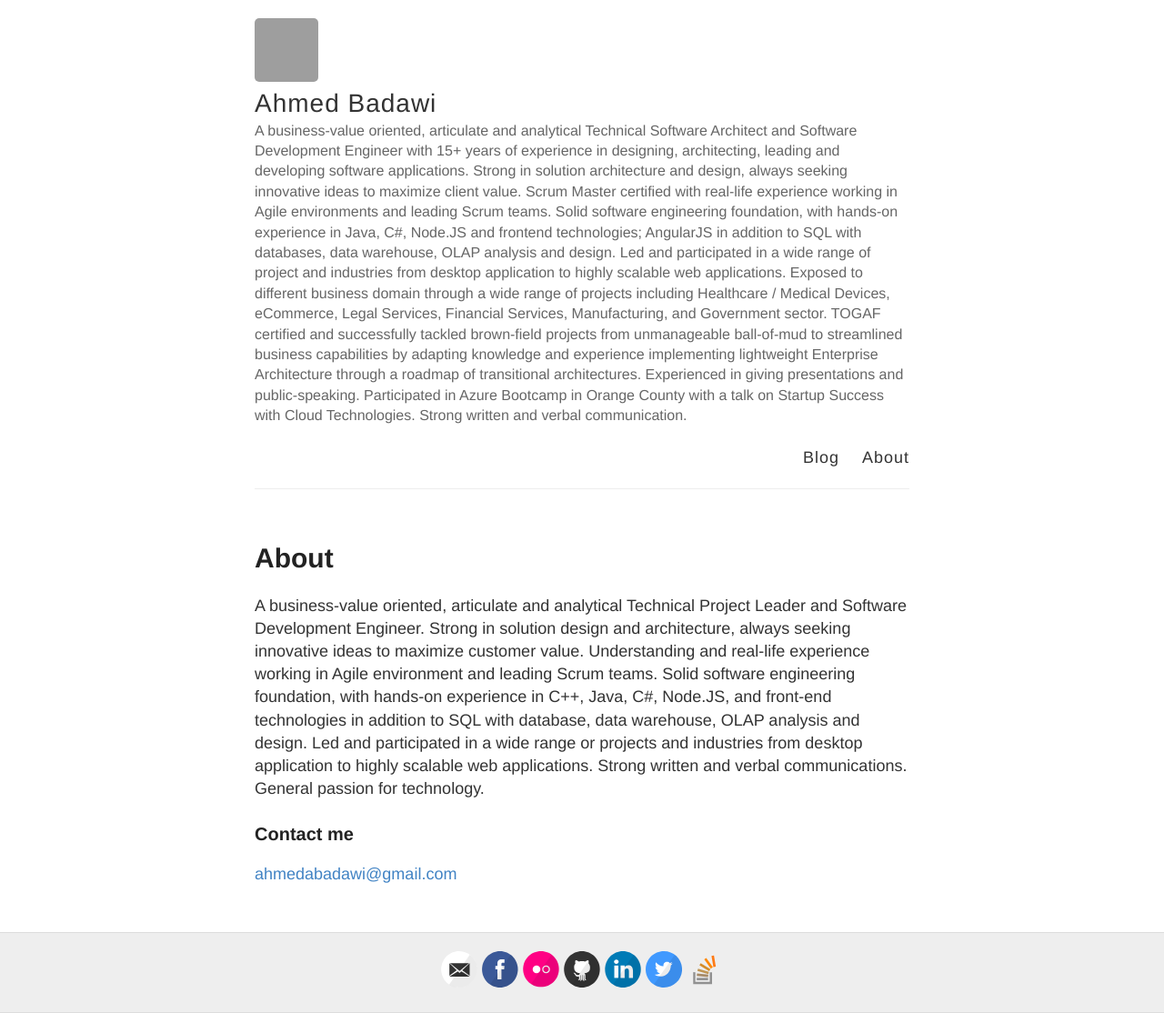
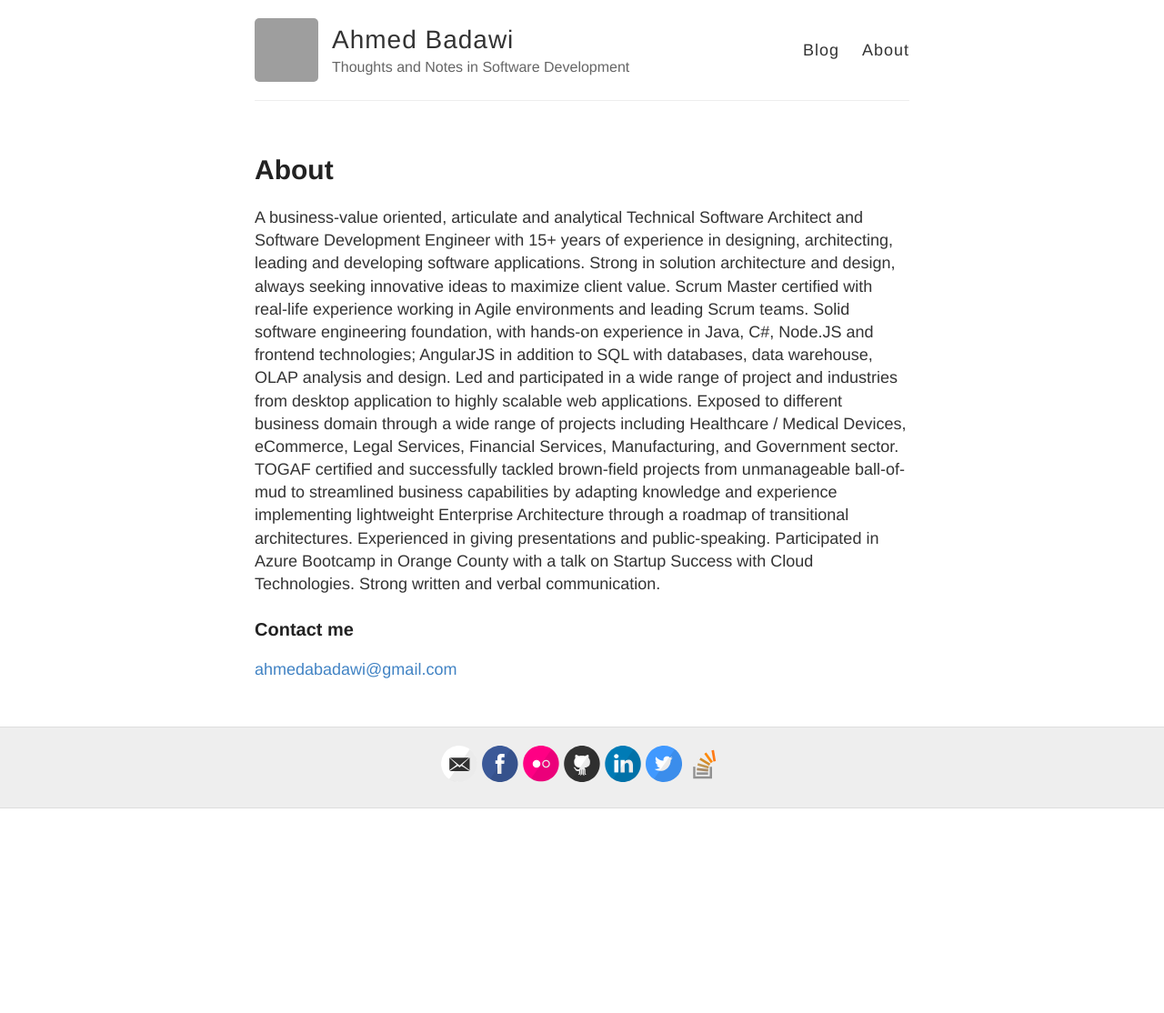
Before and after one commit to ahmedabadawi/ahmedabadawi.github.com, a Jekyll site: the page built from about.md, in a window 1280 px wide. Shown: the whole page at 91% size. Built offline with Jekyll 4.4.1, drawn with Linux system fonts in a browser that asks for light colours; after the commit the page ends 900 px from its top, so only the background shows below that; some of the changed lines change nothing that is shown; grey boxes are pictures that could not be loaded.

Commit message:
Added hacker theme and updated the details in config

```diff
--- a/_config.yml
+++ b/_config.yml
@@ -4,9 +4,14 @@
 
 # Name of your site
 name: Ahmed Badawi
+title: Ahmed Badawi
+reading_time: true
+words_per_minute: 200
+
+theme: jekyll-theme-hacker
 
 # Short bio or description
-description: A business-value oriented, articulate and analytical Technical Software Architect and Software Development Engineer with 15+ years of experience in designing, architecting, leading and developing software applications. Strong in solution architecture and design, always seeking innovative ideas to maximize client value. Scrum Master certified with real-life experience working in Agile environments and leading Scrum teams. Solid software engineering foundation, with hands-on experience in Java, C#, Node.JS and frontend technologies; AngularJS in addition to SQL with databases, data warehouse, OLAP analysis and design. Led and participated in a wide range of project and industries from desktop application to highly scalable web applications. Exposed to different business domain through a wide range of projects including Healthcare / Medical Devices, eCommerce, Legal Services, Financial Services, Manufacturing, and Government sector. TOGAF certified and successfully tackled brown-field projects from unmanageable ball-of-mud to streamlined business capabilities by adapting knowledge and experience implementing lightweight Enterprise Architecture through a roadmap of transitional architectures. Experienced in giving presentations and public-speaking. Participated in Azure Bootcamp in Orange County with a talk on Startup Success with Cloud Technologies. Strong written and verbal communication.
+description: Thoughts and Notes in Software Development
 
 # URL of your avatar or profile pic
 avatar: https://avatars3.githubusercontent.com/u/1433946?s=320
@@ -18,12 +23,12 @@ avatar: https://avatars3.githubusercontent.com/u/1433946?s=320
 # Includes an icon in the footer for each username you enter
 footer-links:
   email: ahmedabadawi@gmail.com
-  facebook: https://www.facebook.com/aabadawi
-  flickr: https://www.flickr.com/photos/ahmedabadawi/
-  github: https://github.com/ahmedabadawi
-  linkedin: https://www.linkedin.com/in/ahmedabadawi/
-  twitter: https://twitter.com/ahmedabadawi
-  stackoverflow: https://stackoverflow.com/users/story/5650786
+  facebook: aabadawi
+  flickr: ahmedabadawi
+  github: ahmedabadawi
+  linkedin: ahmedabadawi
+  twitter: ahmedabadawi
+  stackoverflow: users/story/5650786
 
 # Enter your Disqus shortname
 disqus: disqus_ahmedabadawi
@@ -33,7 +38,7 @@ google_analytics:
 
 # Your website URL
 # Used for Sitemap.xml and your RSS feed
-url: https://ahmedabadawi.github.io
+url: https://ahmedabadawi.github.io/blog
 
 # If you're hosting your site at a Project repository on GitHub pages
 # (http://yourusername.github.io/repository-name)
@@ -65,7 +70,7 @@ sass:
   style: :expanded # You might prefer to minify using :compressed
 
 # Use the following plug-ins
-gems:
+plugins:
   - jekyll-sitemap # Create a sitemap using the official Jekyll sitemap gem
   - jekyll-feed # Create an Atom feed using the official Jekyll feed gem
 
--- a/about.md
+++ b/about.md
@@ -3,20 +3,7 @@ layout: page
 title: About
 permalink: /about/
 ---
-A business-value oriented, articulate and analytical Technical Project Leader
-and Software
-Development Engineer. Strong in solution design and architecture, always seeking
-innovative ideas to maximize customer value. Understanding and real-life
-experience
-working in Agile environment and leading Scrum teams. Solid software engineering
-foundation, with hands-on experience in C++, Java, C#, Node.JS, and front-end
-technologies in addition to SQL with database, data warehouse, OLAP analysis and
-design.
-Led and participated in a wide range or projects and industries from desktop
-application to
-highly scalable web applications. Strong written and verbal communications.
-General
-passion for technology.
+A business-value oriented, articulate and analytical Technical Software Architect and Software Development Engineer with 15+ years of experience in designing, architecting, leading and developing software applications. Strong in solution architecture and design, always seeking innovative ideas to maximize client value. Scrum Master certified with real-life experience working in Agile environments and leading Scrum teams. Solid software engineering foundation, with hands-on experience in Java, C#, Node.JS and frontend technologies; AngularJS in addition to SQL with databases, data warehouse, OLAP analysis and design. Led and participated in a wide range of project and industries from desktop application to highly scalable web applications. Exposed to different business domain through a wide range of projects including Healthcare / Medical Devices, eCommerce, Legal Services, Financial Services, Manufacturing, and Government sector. TOGAF certified and successfully tackled brown-field projects from unmanageable ball-of-mud to streamlined business capabilities by adapting knowledge and experience implementing lightweight Enterprise Architecture through a roadmap of transitional architectures. Experienced in giving presentations and public-speaking. Participated in Azure Bootcamp in Orange County with a talk on Startup Success with Cloud Technologies. Strong written and verbal communication.
 
 ### Contact me
 [ahmedabadawi@gmail.com](mailto:ahmedabadawi@gmail.com)
--- /dev/null
+++ b/assets/css/style.scss
@@ -0,0 +1 @@
+@import "{{ site.theme }}"
```
